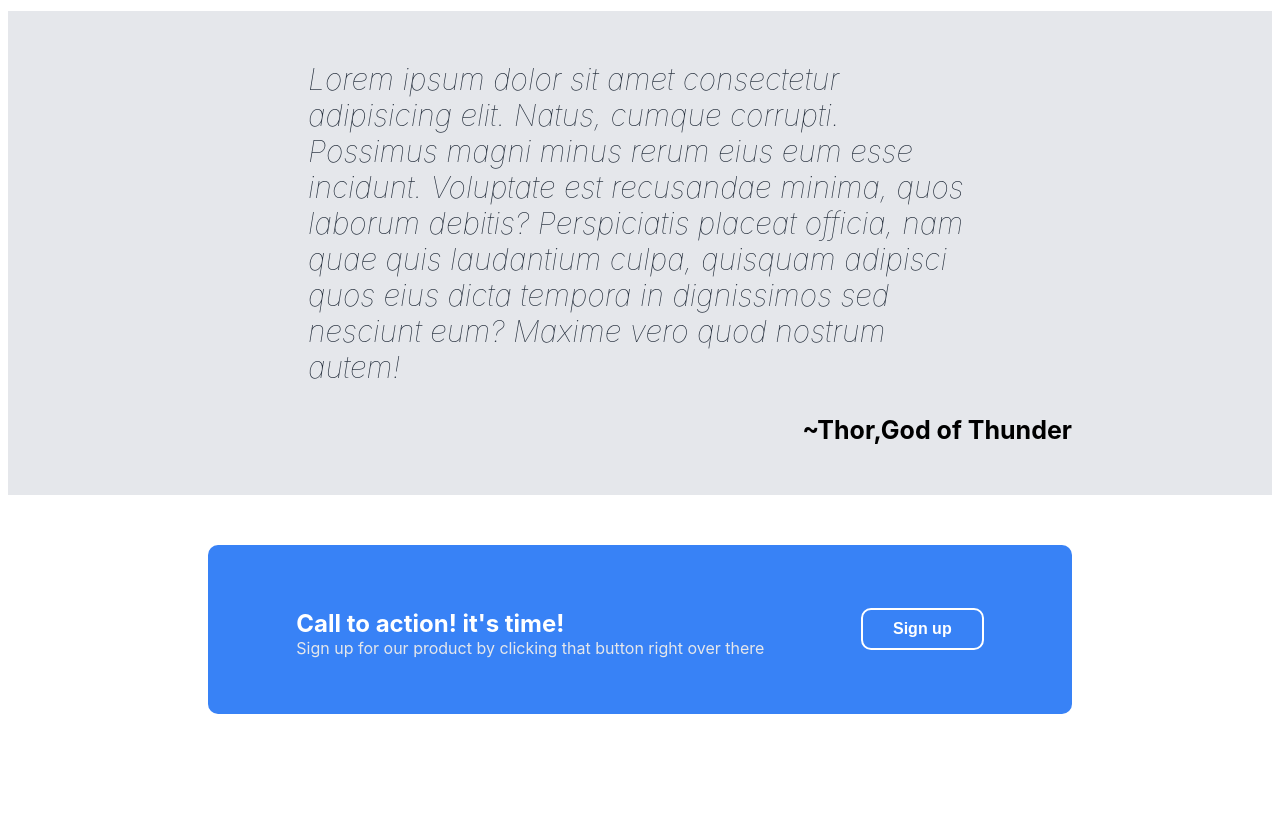
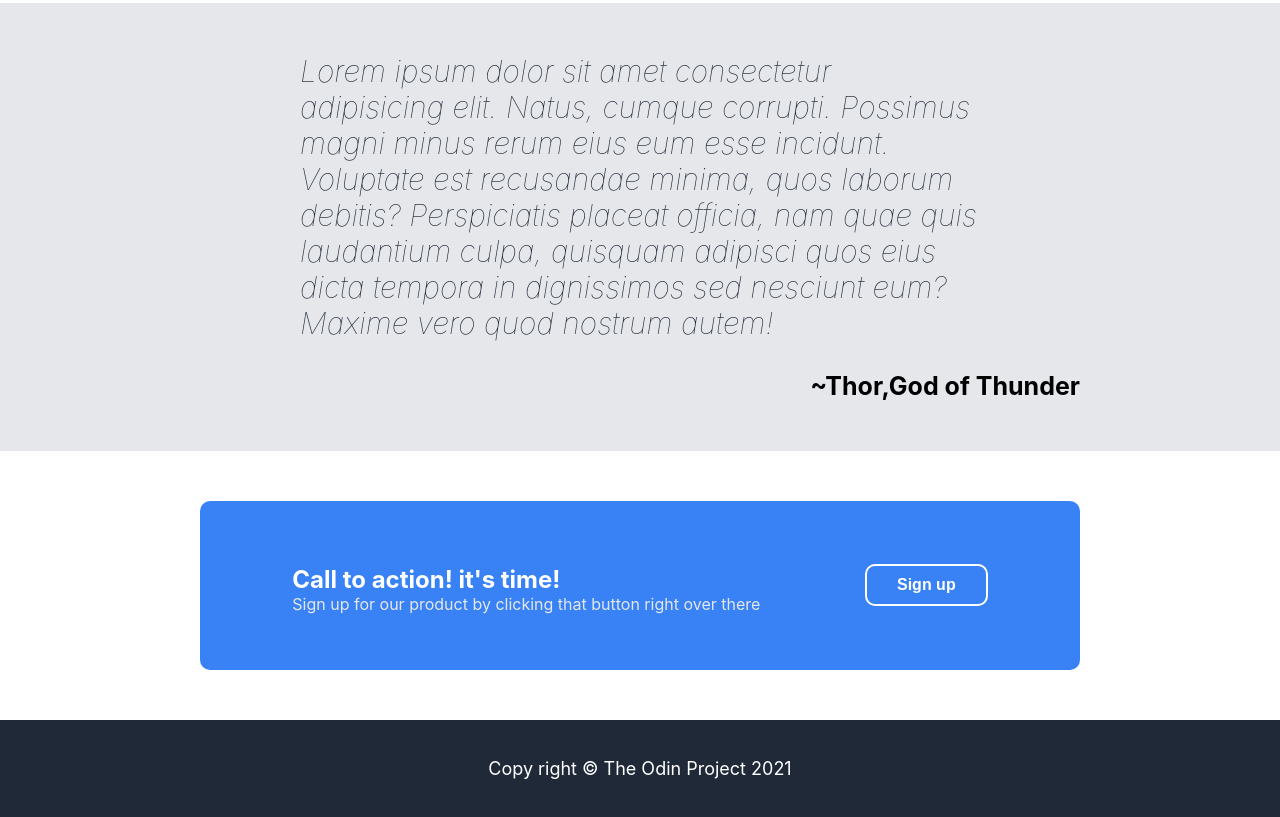
Before and after one commit to MaramAlqadasi/Landing-pag-Project, a plain HTML site: page index.html in a window 1280 px wide. Shown: the part 960-1777 px from the top of the page. Before the commit the page ends 1724 px from the top, so only its background shows below. Drawn offline with Linux system fonts and the light colour scheme.

Commit message:
Adding the Footer to the page

```diff
--- a/index.html
+++ b/index.html
@@ -63,5 +63,8 @@
         </div>
         <button class="btn">Sign up</button>
     </section>
+    <footer>
+        <p>Copy right &COPY; The Odin Project 2021</p>
+    </footer>
 </body>
 </html>
--- a/style.css
+++ b/style.css
@@ -1,5 +1,6 @@
 body{
-
+    margin:0;
+    padding: 0;
     font-family: ropoto,-apple-system, BlinkMacSystemFont, 'Segoe UI', Roboto, Oxygen, Ubuntu, Cantarell, 'Open Sans', 'Helvetica Neue', sans-serif;
 }
 header,.hero{
@@ -147,3 +148,12 @@ nav{
 .call p{
     margin-top: 0;
 }
+/* footer */
+footer{
+    background-color: #1f2937;
+    color: #fff;
+    padding: 20px;
+    font-size: 18px;
+    text-align: center;
+
+}
```
